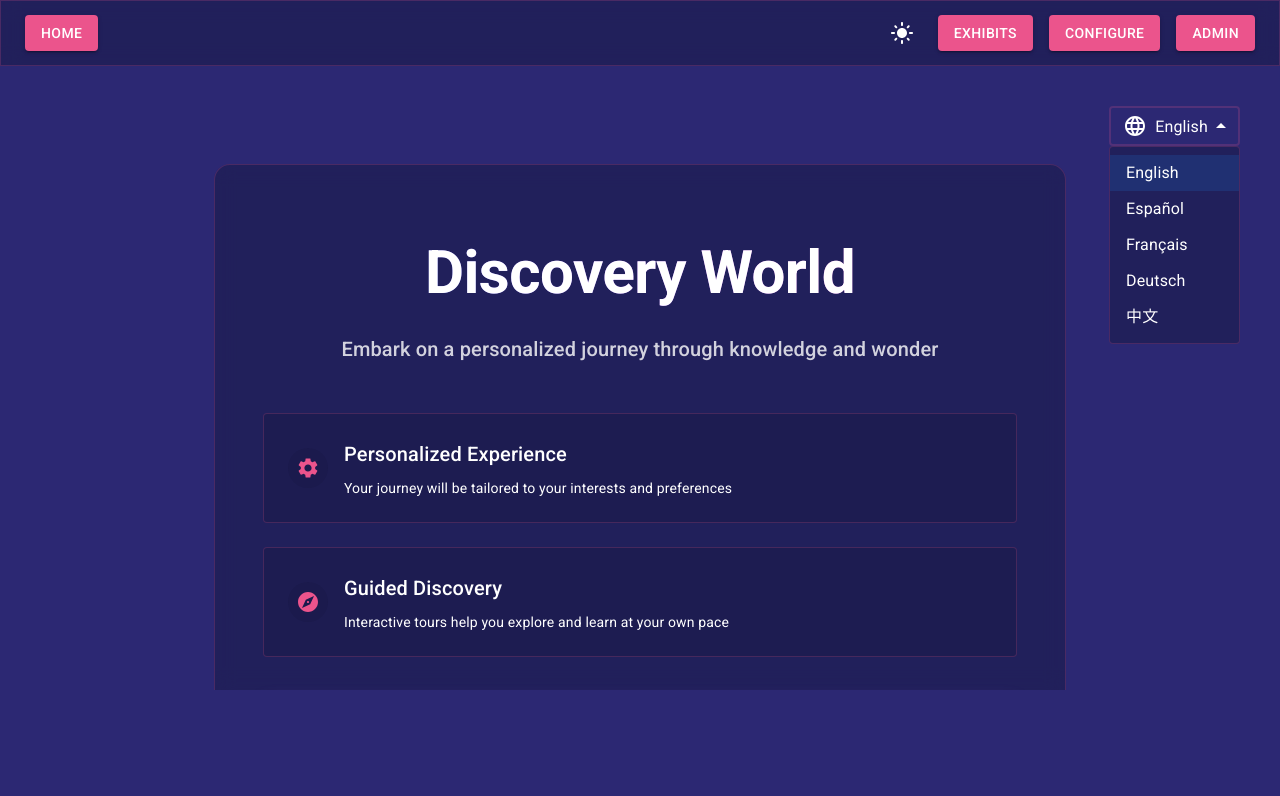
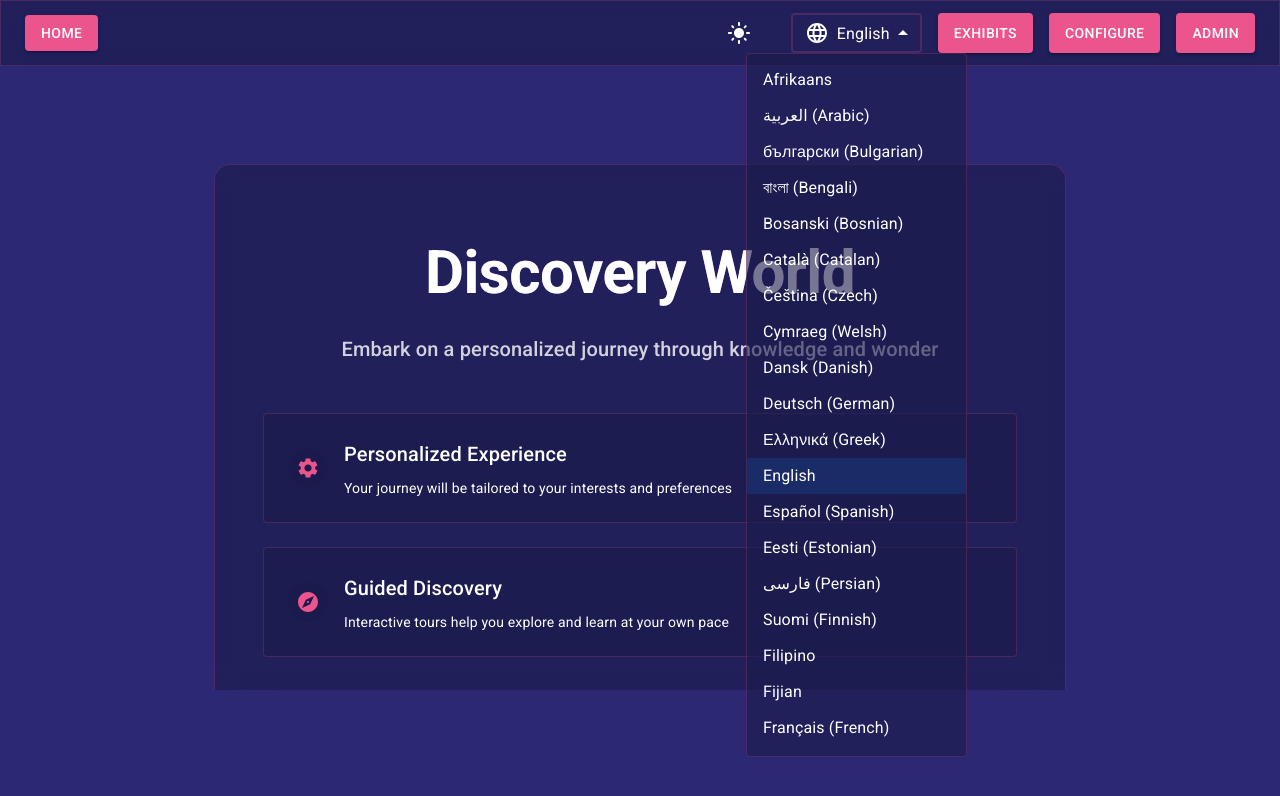
Before and after one commit to CodeMonkey2654/hacksgiving-2024, a React (Vite) app in the folder frontend/: page / in a window 1280 px wide. Both pictures are taken after a click on the element "English". Shown: the top 796 px of the page. Built offline with nearby package versions, Linux system fonts and the light colour scheme; a web font is replaced by a local one.

Commit message:
added language translation selector.

```diff
--- /dev/null
+++ b/frontend/src/api/translator.ts
@@ -0,0 +1,26 @@
+import axios from 'axios';
+
+const subscriptionKey = 'BQInJpXsLuzTkzbNiXXZ9gKcHcuWLWUx3C8DdwGdMImckqOB6lXzJQQJ99AKAC1i4TkXJ3w3AAAbACOGz9As'; // Replace with your Azure Translator Subscription Key
+const endpoint = 'https://api.cognitive.microsofttranslator.com/translate'; // Replace with your Endpoint URL
+
+export const translateText = async (text: string, targetLang: string): Promise<string> => {
+  try {
+    const response = await axios.post(
+      `${endpoint}?api-version=3.0&to=${targetLang}`,
+      [{ Text: text }],
+      {
+        headers: {
+          'Ocp-Apim-Subscription-Key': subscriptionKey,
+          'Content-Type': 'application/json',
+          'Ocp-Apim-Subscription-Region': 'centralus'
+        },
+      }
+    );
+
+    // Return the translated text
+    return response.data[0].translations[0].text;
+  } catch (error) {
+    console.error('Translation error:', error);
+    throw new Error('Error translating text');
+  }
+};
--- a/frontend/src/components/LanguageSelector.tsx
+++ b/frontend/src/components/LanguageSelector.tsx
@@ -1,39 +1,121 @@
+import React, { useState } from 'react';
 import { Box, FormControl, Select, MenuItem, SelectChangeEvent } from '@mui/material';
 import { Language } from '@mui/icons-material';
+import { translateText } from '../api/translator';
 
-interface LanguageSelectorProps {
-  language: string;
-  handleLanguageChange: (event: SelectChangeEvent<string>) => void;
+const LanguageSelector: React.FC = () => {
+  const [selectedLanguage, setSelectedLanguage] = useState(localStorage.getItem('language') ||'en');
+
+  const handleLanguageChange = async (event: SelectChangeEvent<string>) => {
+    const targetLang = event.target.value;
+    setSelectedLanguage(targetLang);
+    localStorage.setItem('language', targetLang);
+
+    // Translate the entire document body
+    const elements = Array.from(document.body.querySelectorAll('*'));
+
+    for (const element of elements) {
+      if (element.childNodes.length === 1 && element.childNodes[0].nodeType === Node.TEXT_NODE) {
+        const originalText = element.textContent || '';
+        const translatedText = await translateText(originalText, targetLang);
+        element.textContent = translatedText;
+      }
     }
 
-const LanguageSelector: React.FC<LanguageSelectorProps> = ({ language, handleLanguageChange }) => (
-  <Box sx={{ position: 'absolute', top: 16, right: 16, zIndex: 2 }}>
+  };
+
+  return (
+    <Box
+      sx={{
+        top: 16,
+        right: 16,
+        zIndex: 1000,
+      }}
+    >
       <FormControl
         size="small"
         sx={{
           minWidth: 120,
-        mr: 3,
           '& .MuiOutlinedInput-root': {
             color: 'var(--text-color)',
             '& fieldset': { borderColor: 'rgba(255, 255, 255, 0.3)' },
-          '&:hover fieldset': { borderColor: 'rgba(255, 255, 255, 0.5)' }
+            '&:hover fieldset': { borderColor: 'rgba(255, 255, 255, 0.5)' },
           },
-        '& .MuiSelect-icon': { color: 'var(--text-color)' }
+          '& .MuiSelect-icon': { color: 'var(--text-color)' },
         }}
       >
         <Select
-        value={language}
+          value={selectedLanguage}
           onChange={handleLanguageChange}
           startAdornment={<Language sx={{ mr: 1, color: 'var(--text-color)' }} />}
         >
+          <MenuItem value="af">Afrikaans</MenuItem>
+          <MenuItem value="ar">العربية (Arabic)</MenuItem>
+          <MenuItem value="bg">български (Bulgarian)</MenuItem>
+          <MenuItem value="bn">বাংলা (Bengali)</MenuItem>
+          <MenuItem value="bs">Bosanski (Bosnian)</MenuItem>
+          <MenuItem value="ca">Català (Catalan)</MenuItem>
+          <MenuItem value="cs">Čeština (Czech)</MenuItem>
+          <MenuItem value="cy">Cymraeg (Welsh)</MenuItem>
+          <MenuItem value="da">Dansk (Danish)</MenuItem>
+          <MenuItem value="de">Deutsch (German)</MenuItem>
+          <MenuItem value="el">Ελληνικά (Greek)</MenuItem>
           <MenuItem value="en">English</MenuItem>
-        <MenuItem value="es">Español</MenuItem>
-        <MenuItem value="fr">Français</MenuItem>
-        <MenuItem value="de">Deutsch</MenuItem>
-        <MenuItem value="zh">中文</MenuItem>
+          <MenuItem value="es">Español (Spanish)</MenuItem>
+          <MenuItem value="et">Eesti (Estonian)</MenuItem>
+          <MenuItem value="fa">فارسی (Persian)</MenuItem>
+          <MenuItem value="fi">Suomi (Finnish)</MenuItem>
+          <MenuItem value="fil">Filipino</MenuItem>
+          <MenuItem value="fj">Fijian</MenuItem>
+          <MenuItem value="fr">Français (French)</MenuItem>
+          <MenuItem value="he">עברית (Hebrew)</MenuItem>
+          <MenuItem value="hi">हिंदी (Hindi)</MenuItem>
+          <MenuItem value="hr">Hrvatski (Croatian)</MenuItem>
+          <MenuItem value="ht">Haitian Creole</MenuItem>
+          <MenuItem value="hu">Magyar (Hungarian)</MenuItem>
+          <MenuItem value="id">Indonesia (Indonesian)</MenuItem>
+          <MenuItem value="is">Íslenska (Icelandic)</MenuItem>
+          <MenuItem value="it">Italiano (Italian)</MenuItem>
+          <MenuItem value="ja">日本語 (Japanese)</MenuItem>
+          <MenuItem value="ko">한국어 (Korean)</MenuItem>
+          <MenuItem value="lt">Lietuvių (Lithuanian)</MenuItem>
+          <MenuItem value="lv">Latviešu (Latvian)</MenuItem>
+          <MenuItem value="mg">Malagasy</MenuItem>
+          <MenuItem value="ms">Melayu (Malay)</MenuItem>
+          <MenuItem value="mt">Malti (Maltese)</MenuItem>
+          <MenuItem value="mww">Hmong Daw</MenuItem>
+          <MenuItem value="nb">Norsk (Norwegian)</MenuItem>
+          <MenuItem value="nl">Nederlands (Dutch)</MenuItem>
+          <MenuItem value="otq">Querétaro Otomi</MenuItem>
+          <MenuItem value="pl">Polski (Polish)</MenuItem>
+          <MenuItem value="pt">Português (Portuguese)</MenuItem>
+          <MenuItem value="ro">Română (Romanian)</MenuItem>
+          <MenuItem value="ru">Русский (Russian)</MenuItem>
+          <MenuItem value="sk">Slovenčina (Slovak)</MenuItem>
+          <MenuItem value="sl">Slovenščina (Slovenian)</MenuItem>
+          <MenuItem value="sm">Samoa</MenuItem>
+          <MenuItem value="sr">Српски (Serbian)</MenuItem>
+          <MenuItem value="sv">Svenska (Swedish)</MenuItem>
+          <MenuItem value="sw">Kiswahili (Swahili)</MenuItem>
+          <MenuItem value="ta">தமிழ் (Tamil)</MenuItem>
+          <MenuItem value="te">తెలుగు (Telugu)</MenuItem>
+          <MenuItem value="th">ไทย (Thai)</MenuItem>
+          <MenuItem value="tlh">Klingon</MenuItem>
+          <MenuItem value="to">Lea fakatonga (Tongan)</MenuItem>
+          <MenuItem value="tr">Türkçe (Turkish)</MenuItem>
+          <MenuItem value="ty">Tahitian</MenuItem>
+          <MenuItem value="uk">Українська (Ukrainian)</MenuItem>
+          <MenuItem value="ur">اردو (Urdu)</MenuItem>
+          <MenuItem value="vi">Tiếng Việt (Vietnamese)</MenuItem>
+          <MenuItem value="yua">Yucatec Maya</MenuItem>
+          <MenuItem value="yue">粵語 (Cantonese)</MenuItem>
+          <MenuItem value="zh-Hans">中文 (Simplified Chinese)</MenuItem>
+          <MenuItem value="zh-Hant">中文 (Traditional Chinese)</MenuItem>
+
         </Select>
       </FormControl>
     </Box>
   );
+};
 
 export default LanguageSelector;
--- a/frontend/src/components/Navbar.tsx
+++ b/frontend/src/components/Navbar.tsx
@@ -1,6 +1,7 @@
-import { AppBar, Toolbar, Button, Box } from '@mui/material'
-import { Link } from '@tanstack/react-router'
-import ThemeToggle from './ThemeToggle.tsx'
+import { AppBar, Toolbar, Button, Box } from '@mui/material';
+import { Link } from '@tanstack/react-router';
+import ThemeToggle from './ThemeToggle.tsx';
+import LanguageSelector from '../components/LanguageSelector'; // Import LanguageSelector
 
 const Navbar = () => {
   return (
@@ -11,10 +12,11 @@ const Navbar = () => {
         backdropFilter: 'blur(10px)',
         borderBottom: '1px solid var(--paper-border)',
         boxShadow: 'var(--card-shadow)',
-        zIndex: 1000
+        zIndex: 1000,
       }}
     >
       <Toolbar>
+        {/* Home Button */}
         <Button
           component={Link}
           variant="contained"
@@ -23,8 +25,8 @@ const Navbar = () => {
             textColor: 'var(--text-color)',
             color: 'var(--secondary)',
             '&:hover': {
-              background: 'var(--hover-bg)'
-            }
+              background: 'var(--hover-bg)',
+            },
           }}
         >
           Home
@@ -34,7 +36,9 @@ const Navbar = () => {
 
         <ThemeToggle />
 
-        <Box sx={{ display: 'flex', gap: 2 }}>
+        {/* Buttons (Exhibits, Configure, Admin) */}
+        <Box sx={{ display: 'flex', gap: 2, marginLeft: 2 }}>
+          <LanguageSelector />
           <Button
             component={Link}
             to="/exhibits"
@@ -42,32 +46,24 @@ const Navbar = () => {
             sx={{
               color: 'var(--text-color)',
               '&:hover': {
-                background: 'var(--hover-bg)'
-              }
+                background: 'var(--hover-bg)',
+              },
             }}
           >
             Exhibits
           </Button>
 
-          <Button
-            component={Link}
-            to="/configure"
-            variant="contained"
-          >
+          <Button component={Link} to="/configure" variant="contained">
             Configure
           </Button>
 
-          <Button
-            component={Link}
-            to="/admin"
-            variant="contained"
-          >
+          <Button component={Link} to="/admin" variant="contained">
             Admin
           </Button>
         </Box>
       </Toolbar>
     </AppBar>
-  )
-}
+  );
+};
 
-export default Navbar
+export default Navbar;
--- a/frontend/src/main.tsx
+++ b/frontend/src/main.tsx
@@ -8,7 +8,6 @@ import '@fontsource/roboto/400.css';
 import '@fontsource/roboto/500.css';
 import '@fontsource/roboto/700.css';
 import './styles/global.css';
-
 import { routeTree } from './routeTree.gen';
 
 const queryClient = new QueryClient();
--- a/frontend/src/pages/home-page.tsx
+++ b/frontend/src/pages/home-page.tsx
@@ -54,7 +54,7 @@ export default function HomePage() {
         overflow: 'auto',
       }}
     >
-      <LanguageSelector language={language} handleLanguageChange={handleLanguageChange} />
+
 
       <Container maxWidth="md" sx={{ position: 'relative', zIndex: 1, mt: 22.5}}>
         <Paper
--- a/frontend/src/styles/global.css
+++ b/frontend/src/styles/global.css
@@ -30,7 +30,9 @@
   --backdrop-bg: rgba(28, 27, 76, 0.8);
 }
 
-html, body, #root {
+html,
+body,
+#root {
   margin: 0;
   padding: 0;
   min-height: 100vh;
@@ -144,9 +146,11 @@ html, body, #root {
   & .MuiInputBase-input {
     color: var(--text-color) !important;
   }
+
   & .MuiInputLabel-root {
     color: var(--text-secondary) !important;
   }
+
   & .MuiOutlinedInput-notchedOutline {
     border-color: var(--paper-border) !important;
   }
```
Also changed, not shown: frontend/package.json (+8 -0 lines), 1 other file (tests, documents, lock files or other folders). Lines whose indentation alone changed are shown as unchanged.
